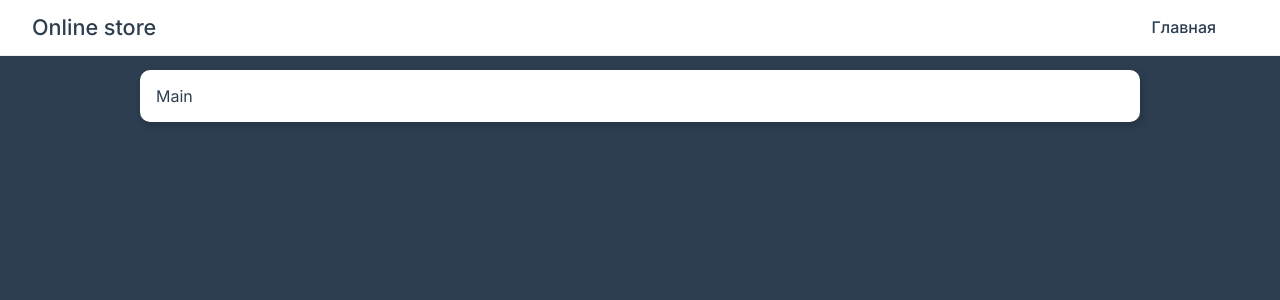
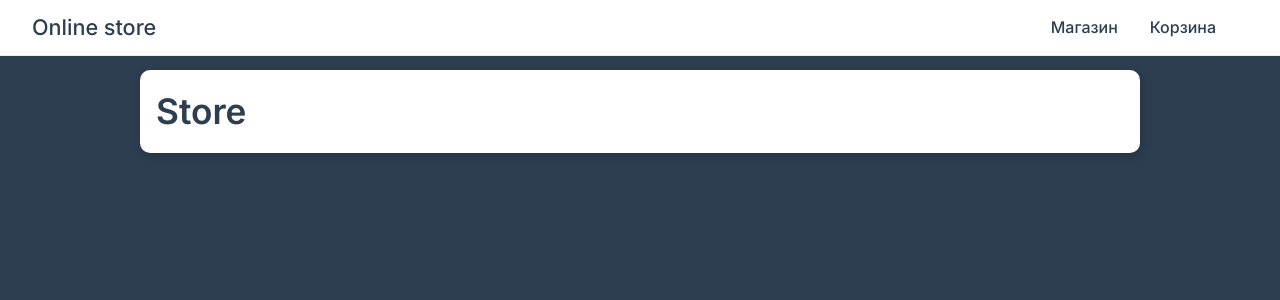
Before and after one commit to Semapa/online-store, a Vue app: page / in a window 1280 px wide. Shown: the top 300 px of the page. Built offline with nearby package versions, Linux system fonts and the light colour scheme.

Commit message:
Базовая структура

```diff
--- a/src/components/TheNavbar.vue
+++ b/src/components/TheNavbar.vue
@@ -4,7 +4,10 @@
 
     <ul class="navbar-menu">
       <li>
-        <router-link to="/">Главная</router-link>
+        <router-link to="/">Магазин</router-link>
+      </li>
+      <li>
+        <router-link to="/cart">Корзина</router-link>
       </li>
     </ul>
   </nav>
--- a/src/layout/AuthLayout.vue
+++ b/src/layout/AuthLayout.vue
@@ -1,8 +1,6 @@
 <template>
   <div class="container">
-    <div class="card">
-
-    </div>
+    <router-view/>
   </div>
 </template>
 
--- a/src/layout/MainLayout.vue
+++ b/src/layout/MainLayout.vue
@@ -1,9 +1,7 @@
 <template>
   <the-navbar></the-navbar>
   <div class="container with-nav">
-    <div class="card">
-Main
-    </div>
+    <router-view/>
   </div>
 </template>
 
--- a/src/router/index.js
+++ b/src/router/index.js
@@ -1,11 +1,11 @@
 import {createRouter, createWebHistory} from 'vue-router'
-import Home from './views/Home.vue'
+import Shop from '../views/Shop.vue'
 
 const routes = [
     {
         path: '/',
-        name: 'Home',
-        component: Home,
+        name: 'Shop',
+        component: Shop,
         meta: {
             layout: 'main'
         }
@@ -13,9 +13,25 @@ const routes = [
     {
         path: '/auth',
         name: 'Auth',
-        component: () => import('./views/Auth.vue'),  // загружаем по требования
+        component: () => import('../views/Auth.vue'),  // загружаем по требования
         meta: {
             layout: 'auth'
+        }
+    },
+    {
+        path: '/cart',
+        name: 'Cart',
+        component: () => import('../views/Cart.vue'),  // загружаем по требования
+        meta: {
+            layout: 'main'
+        }
+    },
+    {
+        path: '/product/:id',
+        name: 'Product',
+        component: () => import('../views/Product.vue'),  // загружаем по требования
+        meta: {
+            layout: 'main'
         }
     }
 ]
--- /dev/null
+++ b/src/views/Auth.vue
@@ -0,0 +1,26 @@
+<template>
+  <form class="card" @submit.prevent>
+    <h1>Войти в систему</h1>
+
+    <div class="form-control">
+      <label for="email">Email</label>
+      <input type="email" id="email">
+    </div>
+    <div class="form-control">
+      <label for="password">Пароль</label>
+      <input type="password" id="password">
+    </div>
+
+    <div class="btn primary" type="submit">Войти</div>
+  </form>
+</template>
+
+<script>
+export default {
+
+}
+</script>
+
+<style scoped>
+
+</style>
--- a/src/components/Cart.vue
+++ b/src/views/Cart.vue
@@ -32,10 +32,10 @@
 </template>
 
 <script>
-const CART_MODEL = {
-  '2': 3,
-  '5': 1
-}
+// const CART_MODEL = {
+//   '2': 3,
+//   '5': 1
+// }
 
 export default {
   setup() {
--- a/src/router/views/Home.vue
+++ b/src/views/Shop.vue
@@ -1,6 +1,6 @@
 <template>
   <div>
-    Homen
+    <h1 class="card">Store</h1>
   </div>
 </template>
 
```
Also changed, not shown: src/views/Product.vue (renamed from src/router/views/Auth.vue).
